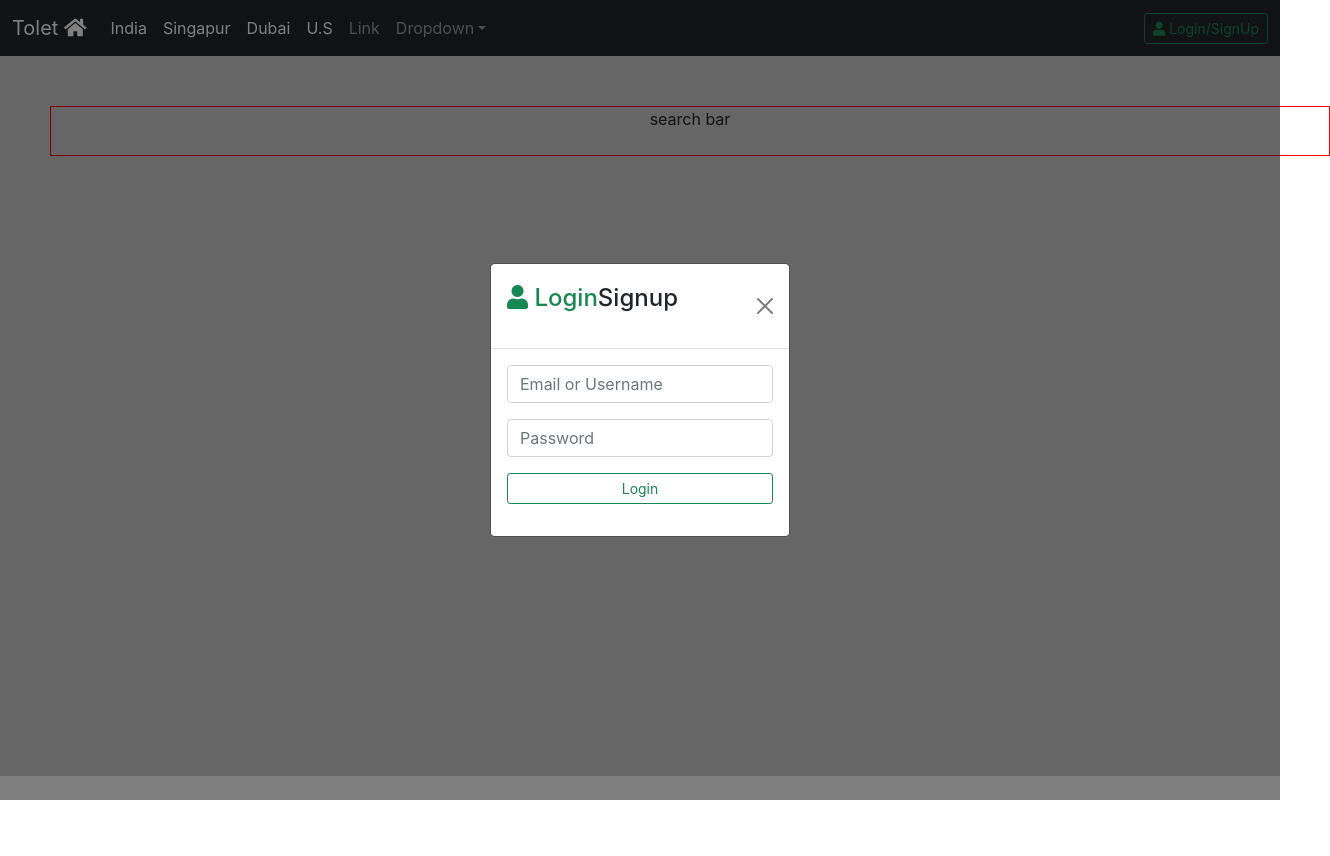
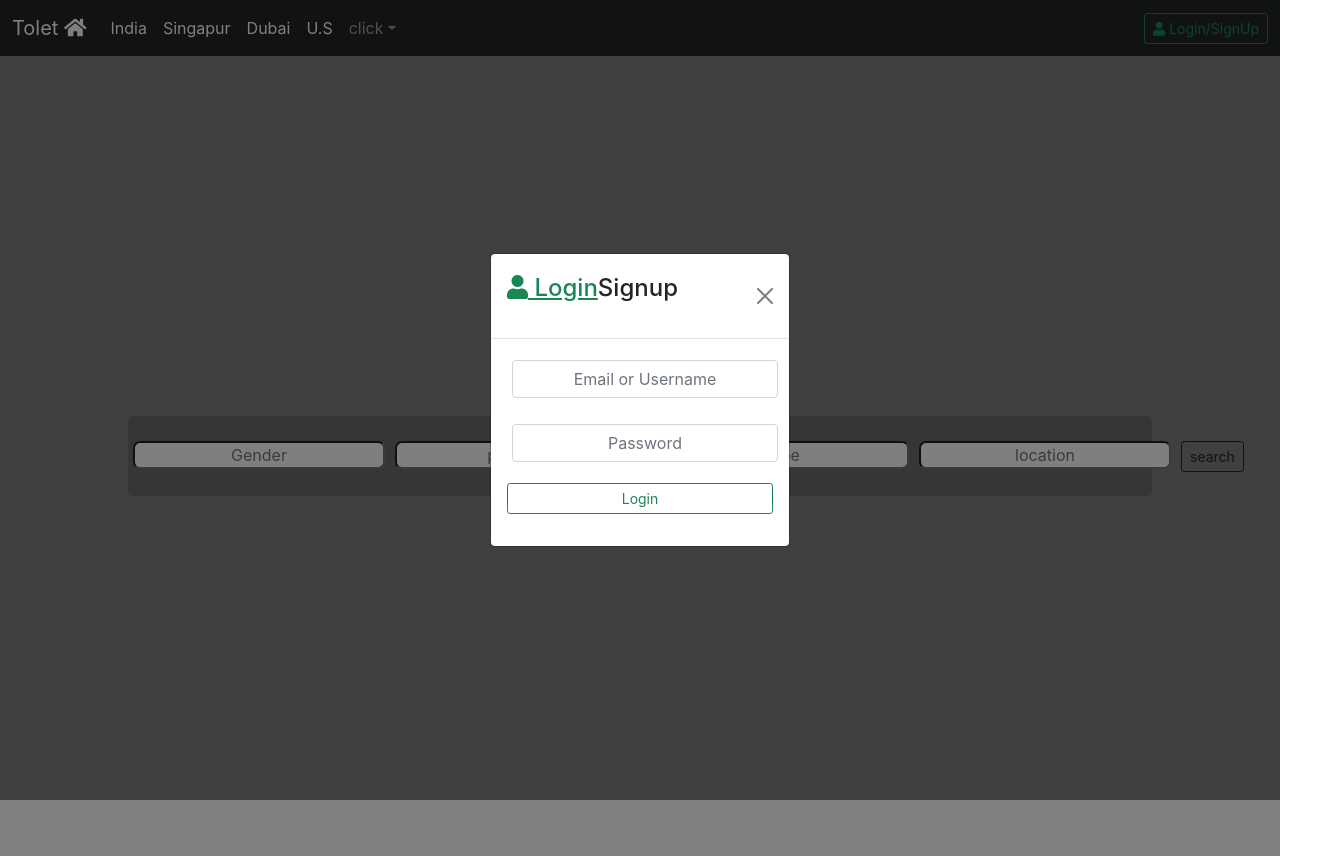
Before and after one commit to skntmax/tolet-web, a React (Create React App) app: page / in a window 1280 px wide. Both pictures are taken after a click on the button "Login/SignUp". Shown: the whole page, 1330 px wide, since content can reach past the window. Before the commit the page ends 800 px from the top, so only its background shows below. Built offline with nearby package versions, Linux system fonts and the light colour scheme.

Commit message:
login and signup / shashi

```diff
--- a/src/App.js
+++ b/src/App.js
@@ -6,7 +6,7 @@ import { Route , Switch }  from 'react-router-dom';
 import Header from './components/v1/common/Header';
 import urls from './components/routes'
 import Home from './components/v1/Home';
-
+import userDashboard from './components/dashboard/userDashboard';
 function App() {
   return (
 
@@ -18,7 +18,7 @@ function App() {
       <Switch >
 
          <Route exact path='/' component={Home} />
-         <Route exact path={urls.signup} component={Home} />
+           <Route  path={urls.dashboard} component={userDashboard} />
 
      </Switch>
      </React.Fragment>
--- /dev/null
+++ b/src/assets/css/formcontrol.css
@@ -0,0 +1,3 @@
+Form.Control[title] {
+    color: red
+}
--- a/src/assets/css/main.css
+++ b/src/assets/css/main.css
@@ -1,3 +1,9 @@
+* {
+    box-sizing: border-box;
+    padding: 0px;
+    margin: 0px;
+}
+
 .stack-top {
     z-index: 9;
     color: black;
@@ -14,10 +20,48 @@
 }
 
 .search_bar {
+    width: 80%;
+    height: 10%;
+    display: grid;
+    border-radius: 5px;
+    align-items: center;
+    justify-items: center;
+    background-color: rgba(90, 90, 90, 0.5);
+}
+
+.main_body {
+    height: 100vh;
     width: 100vw;
-    height: 50px;
+    /* padding: 10px; */
     display: grid;
-    justify-content: center;
     justify-items: center;
-    border: 1px solid red;
+    align-items: center;
+    background-color: grey;
+    /* clip-path: polygon(44% 23%, 75% 3%, 39% 44%, 92% 18%, 25% 100%, 91% 6%); */
+    z-index: -1;
 }
+
+.main_search_bar {
+    display: flex;
+}
+
+.search_bar:hover {
+    transition-timing-function: ease-in-out;
+    box-shadow: 5px 5px rgba(0, 0, 0, 0.5);
+    transition-delay: 1s;
+}
+
+div input {
+    margin: 5px;
+    border-radius: 7px;
+    cursor: pointer;
+    text-align: center;
+}
+
+div input:hover {
+    border-radius: 10px;
+    box-shadow: 5px 5px rgba(0, 0, 0, 0.5);
+}
+
+
+/* div input[name="gender"] {} */
--- /dev/null
+++ b/src/components/constant.js
@@ -0,0 +1,9 @@
+module.exports = {
+
+    status: {
+        success: true,
+        failed: false
+    }
+
+
+}
--- a/src/components/v1/Home.jsx
+++ b/src/components/v1/Home.jsx
@@ -7,6 +7,7 @@ export default function Home() {
  <Header />
  <Main />
 </React.Fragment>
+
   )
 
 }
--- a/src/components/v1/Logsignup.jsx
+++ b/src/components/v1/Logsignup.jsx
@@ -1,18 +1,80 @@
-import React , {useEffect, useState} from "react";
+import React , {useEffect, useState } from "react";
 import { Button } from "react-bootstrap";
 import { Modal , Form , Row ,Col } from "react-bootstrap";
 import { Link } from "react-router-dom";
+import { useHistory } from "react-router-dom";
+import './../../assets/css/formcontrol.css'
+import swal from 'sweetalert'
 import urls from './../routes'
+import constant from './../constant'
 import axios from 'axios'
 
 
 export default function MyVerticallyCenteredModal(props) {
-
+   const history = useHistory()
   const [currentState , setCurrentSa ] = useState({
      signup:false ,
      login:true
   })
 
+  const [userVal , setUserVal] = useState({
+      name:"" , email:"" , password:"" , mobile:""
+  })
+
+
+
+   const onchangehandler =(e) =>{
+    setUserVal({
+        ...userVal ,[e.target.name]:e.target.value
+    })
+   }
+
+   const signUp = (e)=>{
+
+    console.log(constant.status.success);
+
+     if((userVal.email &&userVal.name &&userVal.mobile && userVal.password)!="" ){
+        const model = {
+          email:userVal.email,
+           name:userVal.name,
+            mobile:userVal.mobile,
+             password: userVal.password
+        }
+       axios.post('/signup' , model ).then(response=>{
+         debugger
+        if(response.data.status===constant.status.success){
+          swal("succesfully created ", response.data.data.username , "success");
+
+           props.onHide()
+
+           axios.post('/login' ,
+           {username:"" , email:response.data.data.email ,
+            password:model.password}).then(res=>{
+              if(response.data.status===constant.status.success)
+                         history.push(urls.dashboard)
+              swal("Erro", response.data.messsage , "error");
+              return
+                      }).catch(error=>{
+            swal("Erro", response.data.messsage , "error");
+
+           })
+
+         }
+
+        if(response.data.status===constant.status.failed)
+              swal("Erro", response.data.data.messsage , "error");
+
+      }).catch(err=>{
+          alert("err",err)
+       })
+
+
+     }
+     else{
+
+     }
+
+   }
 
   return (
      <React.Fragment>
@@ -33,14 +95,13 @@ export default function MyVerticallyCenteredModal(props) {
             login:true
            })
           } className={currentState.login===true?
-           "text-success" : ""
-          }><i className="fas fa-user 2x"> </i> Login</p>
+           " text-success text-decoration-underline " : ""
+          }  ><i className="fas fa-user 2x"> </i> Login</p>
 
              <p  onClick ={(e)=>setCurrentSa({
                  signup:true ,
                  login:false
-
-             })} className={currentState.signup===true ?"text-success" :" "} >
+             })} className={currentState.signup===true ?"text-success text-decoration-underline " :" "} >
              Signup
               </p>
       </span>
@@ -56,9 +117,6 @@ export default function MyVerticallyCenteredModal(props) {
     currentState.login===true ?
     <React.Fragment>
  <Form.Group as={Row} className="mb-3" controlId="formPlaintextPassword" >
-    {/* <Form.Label column sm="4"     >
-      Email
-    </Form.Label> */}
 
     <Col sm="12">
 
@@ -94,7 +152,8 @@ export default function MyVerticallyCenteredModal(props) {
 
     <Col sm="12">
 
-      <Form.Control type="text"  name="name" onChange={props.onchangehandler}  placeholder="Name"  />
+      <Form.Control type="text"  name="name"
+       onChange={onchangehandler} title="Enter Full name "  placeholder="Name"  />
 
      </Col>
 
@@ -107,7 +166,9 @@ export default function MyVerticallyCenteredModal(props) {
 
     <Col sm="12">
 
-      <Form.Control type="text"  name="email" onChange={props.onchangehandler}  placeholder="Email"  />
+      <Form.Control type="text"  name="email"
+       onChange={onchangehandler}  title="Enter email "
+         placeholder="Email"  />
 
      </Col>
 
@@ -117,7 +178,9 @@ export default function MyVerticallyCenteredModal(props) {
   <Form.Group as={Row} className="mb-3" controlId="formPlaintextPassword">
 
     <Col sm="12">
-      <Form.Control type="password"  placeholder="Password" name="password"  onChange={props.onchangehandler}    />
+      <Form.Control type="password"
+        placeholder="Password" title="Enter password "
+         name="password"  onChange={onchangehandler}    />
     </Col>
 
   </Form.Group>
@@ -128,7 +191,9 @@ export default function MyVerticallyCenteredModal(props) {
   <Form.Group as={Row} className="mb-3" controlId="formMobile">
 
     <Col sm="12">
-      <Form.Control type="number"  placeholder="Mobile" name="mobile"  onChange={props.onchangehandler}    />
+      <Form.Control type="number"
+      placeholder="Mobile" title="Enter Mobile"
+       name="mobile"  onChange={onchangehandler}    />
     </Col>
 
   </Form.Group>
@@ -138,7 +203,7 @@ export default function MyVerticallyCenteredModal(props) {
   <Form.Group as={Row} className="mb-3" controlId="formPlaintextPassword" >
   <div className="d-grid gap-2">
   <Button variant="outline-success" size="sm" type="submit"
-         onClick = {props.onSubmit} >
+         onClick = {signUp} >
          Signup
        </Button>
 
--- a/src/components/v1/Main.jsx
+++ b/src/components/v1/Main.jsx
@@ -32,29 +32,51 @@ export default function Main() {
     return (
         <React.Fragment>
 
-                <div
-               //  style={{
-               //      clipPath: "polygon(34% 29%, 75% 0%, 24% 66%, 67% 90%, 43% 82%, 14% 72%)" ,
-               //      height:"100vh",
-               //      backgroundColor:"#268785" ,
-               //      "color" :"black"
-               //  }}
 
-                 />
                  { /*    <div className="box stack-top text-center" >
              Welcome Back
                 </div> */ }
 
-                {/* <input  type="button" value="show Test component" onClick={showTest} />
+                { /* <input  type="button" value="show Test component" onClick={showTest} />
              {value.testViews===true?<Test /> :"No Test component "}
-                  </div> */}
+                  </div> */ }
+             <div className="main_body">
+              <div className="search_bar ">
+                   <div className="main_search_bar">
 
-                  <div className="fluid-container main_back">
+                         <div>
+                         <input type="text"  name="gender" placeholder="Gender" />
+                         </div>
 
-                      <div className="search_bar" >
-                          search bar
-                      </div>
-                  </div>
+                         <div>
+                         <input  type="number"  name="person"  placeholder="person" />
+                         </div>
+
+
+                         <div>
+                         <input type="text" name="type"   placeholder="type" />
+                         </div>
+
+
+
+                         <div>
+                         <input type="text" name="location" placeholder="location" />
+                         </div>
+
+
+                         <div>
+                         <input type="button" name="" className="btn btn-sm btn-outline-dark" value="search" />
+                         </div>
+
+
+                   </div>
+
+
+              </div>
+
+
+              </div>
+
 
         </React.Fragment>
     )
--- a/src/components/v1/common/Header.jsx
+++ b/src/components/v1/common/Header.jsx
@@ -1,11 +1,16 @@
-import React , {useState} from 'react'
+import React , {useEffect, useState} from 'react'
 import MyVerticallyCenteredModal from './../Logsignup'
 import { Button } from "react-bootstrap";
+import { useHistory } from 'react-router-dom/cjs/react-router-dom.min';
+import urls from './../../routes'
 import axios from 'axios';
 import swal from 'sweetalert'
 export default function Header() {
+   const history =useHistory()
+  const [modalShow, setModalShow] = React.useState(false);
 
-  const [modalShow, setModalShow] = React.useState(false);
+
+
 
   const [value,setValue] = useState({
     email:"" ,
@@ -20,8 +25,19 @@ const [err , setError] = useState({
      setTitle : ""
 })
 
+// useEffect(()=>{
+//   axios.get('/dashboard').then(response=>{
+//     console.log(response)
+// }).catch(err=>{
+// console.log(err);
+// } , [])
+
+// })
+
+
 const submit = (e)=> {
   //  debugger
+
  const emailorusername = value.email ;
   const  isemail = String( emailorusername )
   .toLowerCase()
@@ -49,7 +65,8 @@ const submit = (e)=> {
                 axios.post('login/' , model ).then((res)=> {
                 if(res.data.status===true){
                 swal(`${res.data.result[0].username}`, " succesfully logged in ", "success");
-
+                setModalShow(false)
+                 history.push(urls.dashboard)
                 return
                 }
                 else{
@@ -161,7 +178,7 @@ const onChangeHandler = (e)=>{
 
         <nav className="navbar navbar-expand-lg navbar-dark bg-dark ">
         <div className="container-fluid">
-          <a className="navbar-brand" href="#">Tolet <i className="fas fa-home"></i> </a>
+          <a className="navbar-brand" href="#"> Tolet <i className="fas fa-home"></i> </a>
           <button className="navbar-toggler" type="button" data-bs-toggle="collapse" data-bs-target="#navbarSupportedContent" aria-controls="navbarSupportedContent" aria-expanded="false" aria-label="Toggle navigation">
             <span className="navbar-toggler-icon"></span>
           </button>
@@ -183,13 +200,10 @@ const onChangeHandler = (e)=>{
                 <a className="nav-link active" aria-current="page" href="#"> U.S </a>
               </li>
 
-              <li className="nav-item">
-                <a className="nav-link" href="#">Link</a>
-              </li>
               <li className="nav-item dropdown">
                 <a className="nav-link dropdown-toggle" href="#" id="navbarDropdown"
                    role="button" data-bs-toggle="dropdown" aria-expanded="false">
-                  Dropdown
+                  click
                 </a>
                 <ul className="dropdown-menu" aria-labelledby="navbarDropdown">
                   <li><a className="dropdown-item" href="#">Action</a></li>
@@ -202,7 +216,7 @@ const onChangeHandler = (e)=>{
             </ul>
             <form className="d-flex">
             <Button variant="outline-success btn-sm" onClick={() => setModalShow(true)}>
-            <i className="fas fa-user 2x"></i> Login/SignUp
+            <i className="fas fa-user 2x"> </i> Login/SignUp
       </Button>
 
         <MyVerticallyCenteredModal
```
Also changed, not shown: src/components/dashboard/userDashboard.jsx (added, +53 -0 lines).
